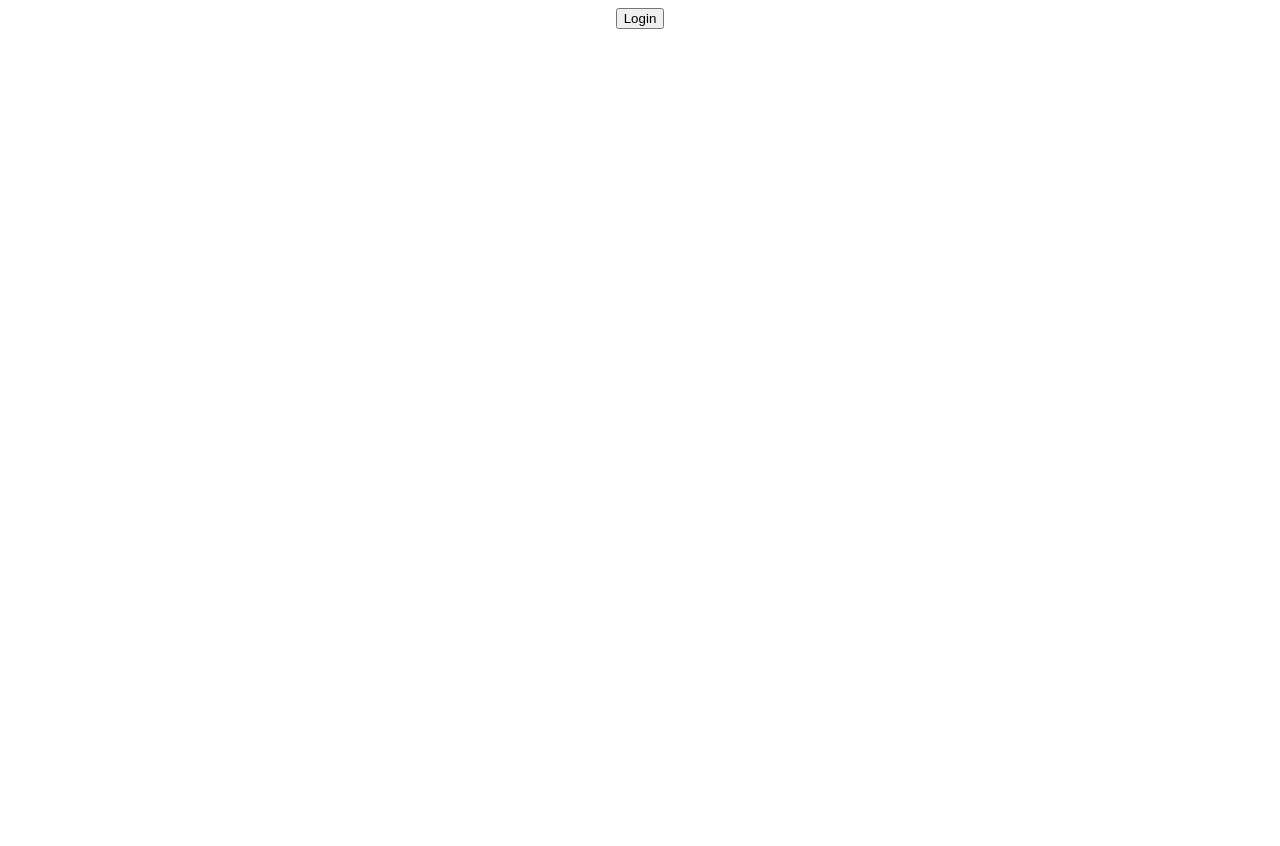
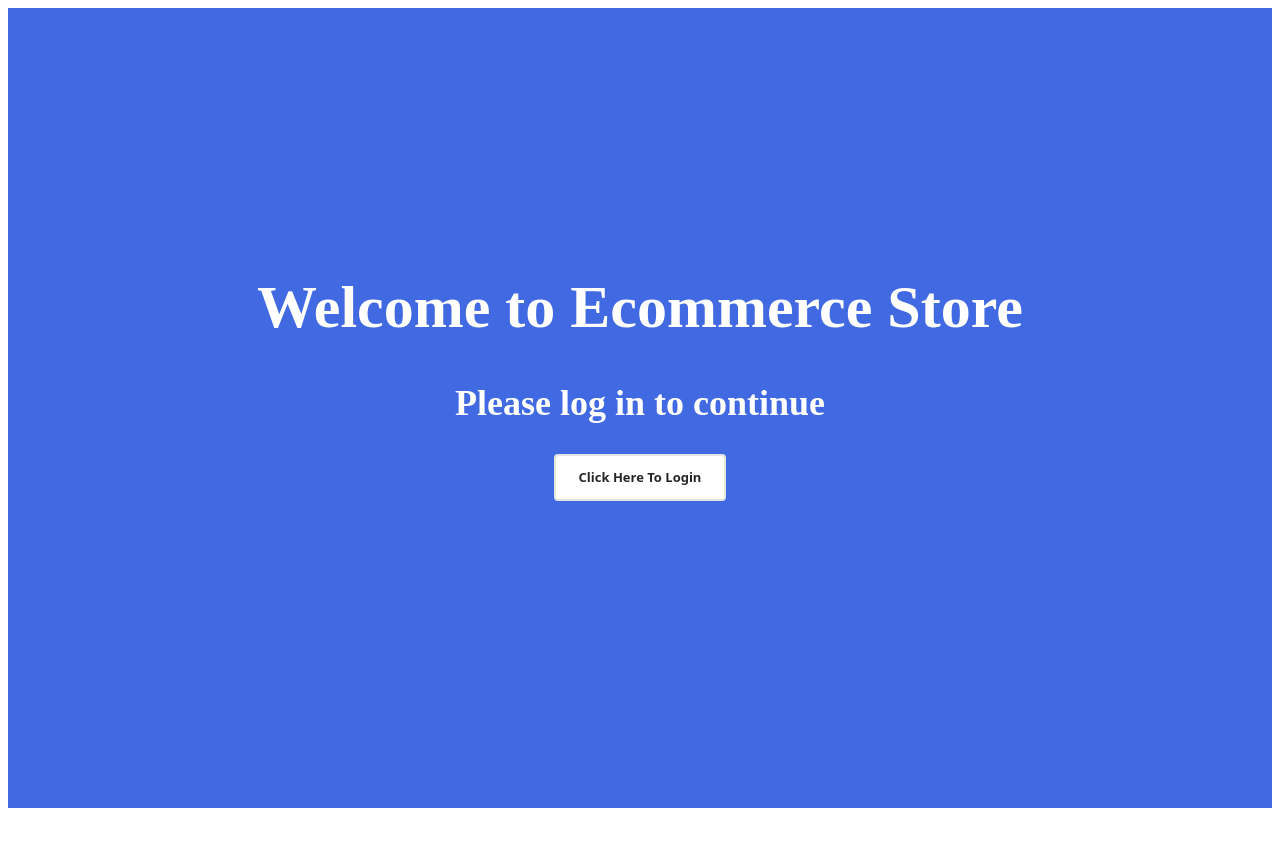
Before and after one commit to TahaAkber/Ecommerce-Store, a React (Create React App) app in the folder my-app/: page / in a window 1280 px wide. Shown: the top 846 px of the page. Before the commit the page ends 800 px from the top, so only its background shows below. Built offline with nearby package versions, Linux system fonts and the light colour scheme.

Commit message:
added some Css and make it look better

```diff
--- a/my-app/src/components/Login.tsx
+++ b/my-app/src/components/Login.tsx
@@ -2,22 +2,51 @@ import React from "react";
 import { useAuth0 } from "@auth0/auth0-react";
 import Signout from "./Signout";
 import { useNavigate } from "react-router-dom";
+import "../components/navbar.css";
+
 const Login = () => {
   const { loginWithRedirect, isAuthenticated, user } = useAuth0();
   const navigate = useNavigate();
 
-  return !isAuthenticated ? (
+  return (
+    <div
+      className="full-page"
+      style={{
+        backgroundColor: "royalblue",
+        height: "100vh",
+        display: "flex",
+        justifyContent: "center",
+        alignItems: "center",
+      }}
+    >
+      <div
+        className="loginbox"
+        style={{ textAlign: "center", color: "white ", fontSize: 30 }}
+      >
+        <h1>Welcome to Ecommerce Store</h1>
+        {!isAuthenticated ? (
+          <>
+            <h2 style={{ fontSize: "larger" }}>Please log in to continue</h2>
             <button
               onClick={() => {
                 loginWithRedirect();
               }}
+              className="login"
             >
-      Login
+              Click Here To Login
             </button>
+          </>
         ) : (
           <div>
-      <img src={user?.picture} alt="PhotoMissing" />
+            <img
+              src={user?.picture}
+              alt="PhotoMissing"
+              style={{ borderRadius: 100 }}
+            />
             <div>{user?.name}</div>
+          </div>
+        )}
+      </div>
     </div>
   );
 };
--- a/my-app/src/components/Signout.tsx
+++ b/my-app/src/components/Signout.tsx
@@ -1,17 +1,19 @@
 import React from "react";
 import { useAuth0 } from "@auth0/auth0-react";
+import "../components/navbar.css";
 const Signout = () => {
   const { logout, isAuthenticated } = useAuth0();
-  return isAuthenticated ? (
+  return (
+    <div className="logoutdiv">
       <button
         onClick={() => {
           logout();
         }}
+        className="logout"
       >
         Signout
       </button>
-  ) : (
-    <div>""</div>
+    </div>
   );
 };
 
--- a/my-app/src/components/navbar.css
+++ b/my-app/src/components/navbar.css
@@ -1,9 +1,10 @@
 .nav-bar {
-  width: 100%;
-  height: 80px;
+  width: 101%;
+  height: 100px;
   background-color: black;
   display: flex;
   justify-content: flex-end;
+  margin: -8px;
   align-items: center;
 }
 .link {
@@ -17,3 +18,70 @@
   margin-left: 20px;
   font-size: 25px;
 }
+
+.logout {
+  color: rgb(255, 255, 255);
+  border: 2px solid rgb(0, 0, 0);
+  border-radius: 15px;
+  margin-left: 10px;
+  background-color: transparent;
+  font-size: large;
+}
+
+.logout:hover {
+  background-color: rgb(19, 19, 19);
+  color: white;
+  cursor: pointer;
+}
+.loginbox {
+  width: 100%;
+  height: 100%;
+  margin-top: 450px;
+}
+.login {
+  align-items: center;
+  background-color: #ffffff;
+  border: 2px solid rgba(0, 0, 0, 0.1);
+  border-radius: 0.25rem;
+  box-shadow: rgba(0, 0, 0, 0.02) 0 1px 3px 0;
+  box-sizing: border-box;
+  color: rgba(0, 0, 0, 0.85);
+  cursor: pointer;
+  display: inline-flex;
+  font-family: system-ui, -apple-system, system-ui, "Helvetica Neue", Helvetica,
+    Arial, sans-serif;
+  font-size: 13px;
+  font-weight: 600;
+  justify-content: center;
+  line-height: 1.25;
+  margin: 0;
+  min-height: 2rem;
+  padding: calc(0.875rem - 1px) calc(1.5rem - 1px);
+  position: relative;
+  text-decoration: none;
+  transition: all 250ms;
+  user-select: none;
+  -webkit-user-select: none;
+  touch-action: manipulation;
+  vertical-align: baseline;
+  width: auto;
+}
+
+.login:hover,
+.login:focus {
+  border-color: rgba(0, 0, 0, 0.15);
+  box-shadow: rgba(0, 0, 0, 0.1) 0 4px 12px;
+  color: rgba(0, 0, 0, 0.65);
+}
+
+.login:hover {
+  transform: translateY(-1px);
+}
+
+.login:active {
+  background-color: #f0f0f1;
+  border-color: rgba(0, 0, 0, 0.15);
+  box-shadow: rgba(0, 0, 0, 0.06) 0 2px 4px;
+  color: rgba(0, 0, 0, 0.65);
+  transform: translateY(0);
+}
```
Lines whose indentation alone changed are shown as unchanged.
